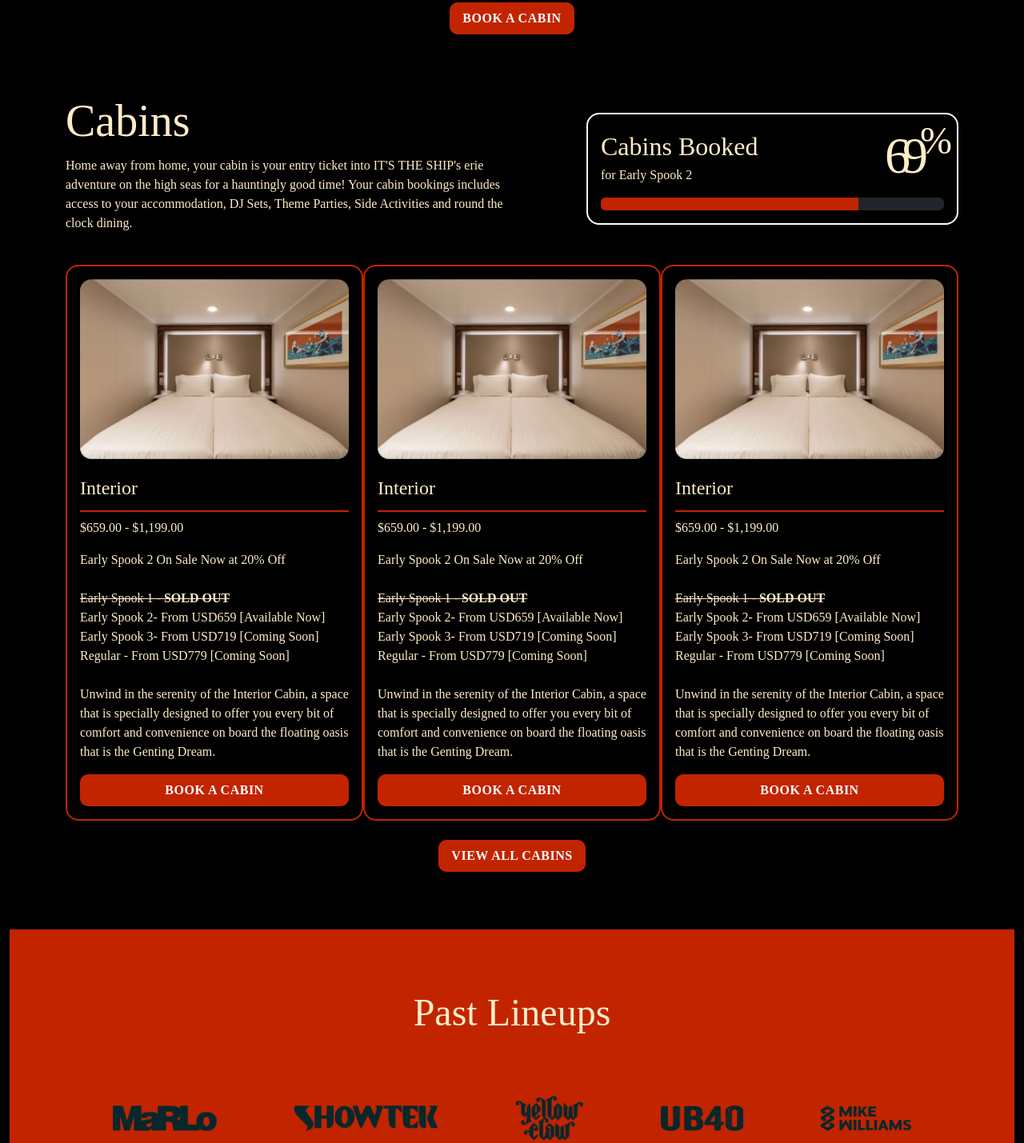
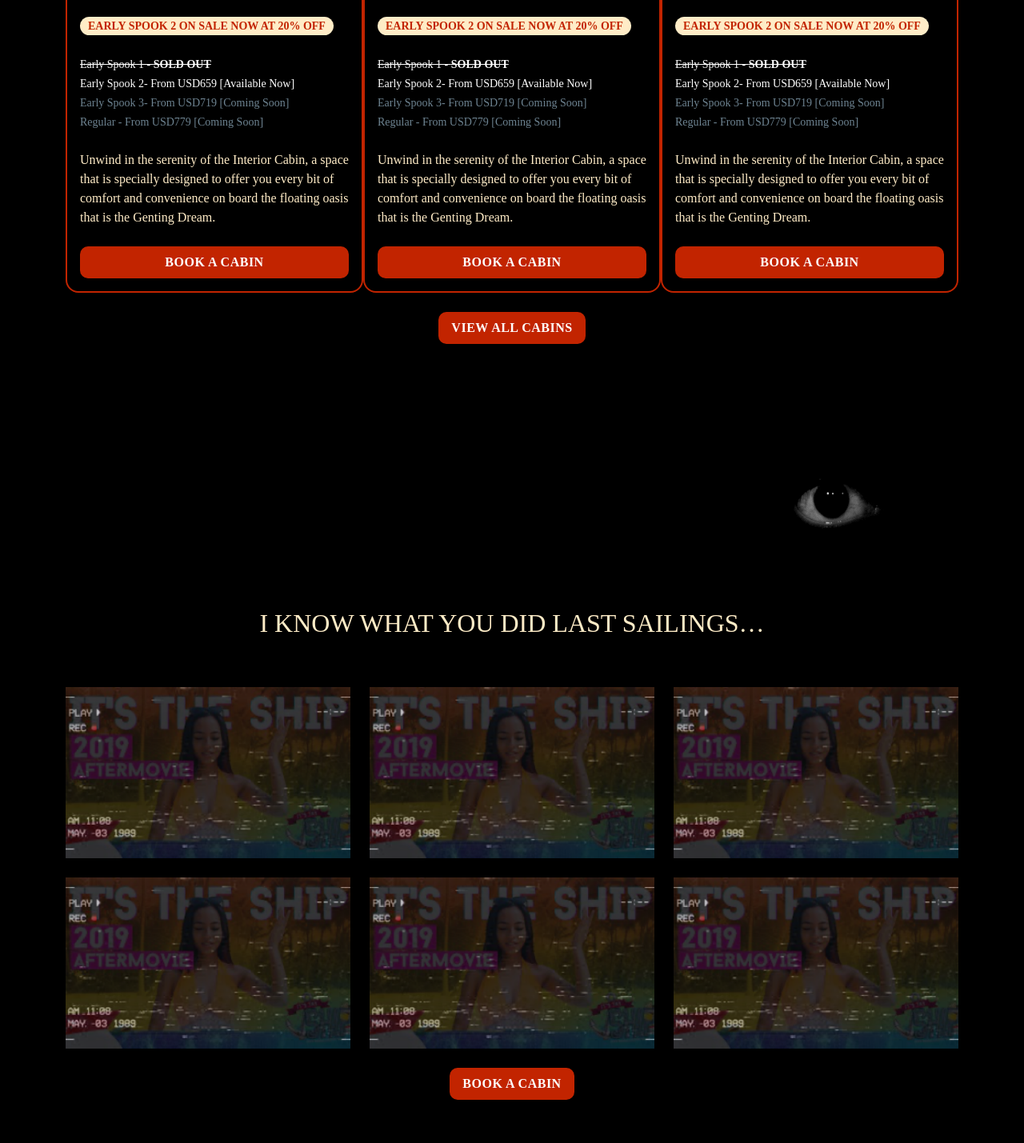
Before and after one commit to findhanim/its-the-ship, a Gatsby site: page / in a window 1280 px wide. Shown: the part 3272-4701 px from the top of the page at 80% size. Built offline with nearby package versions, Linux system fonts and the light colour scheme; Gatsby itself is replaced by a stand-in of ours; a web font is replaced by a local one.

Commit message:
Updated Lineups and Reels sections

```diff
--- a/src/components/CardInfo.js
+++ b/src/components/CardInfo.js
@@ -9,25 +9,28 @@
       <img src={CabinInterior} className="col-12 pb-3" alt="its-logo" />
       <h5 className="border-bottom border-2 border-danger pb-2">Interior</h5>
       <p>$659.00 - $1,199.00</p>
-      <tag>Early Spook 2 On Sale Now at 20% Off</tag>
-      <br /> <br />
-      <e>
+      <span className="beige-tag my-2">
+        Early Spook 2 On Sale Now at 20% Off
+      </span>
+      <br />
+      <br />
+      <span className="white">
         <s>
           Early Spook 1 - <b>SOLD OUT</b>
         </s>
-      </e>
+      </span>
       <br />
-      <e>Early Spook 2- From USD659 [Available Now]</e>
+      <span className="white">Early Spook 2- From USD659 [Available Now]</span>
       <br />
-      <d>Early Spook 3- From USD719 [Coming Soon]</d>
+      <span className="muted">Early Spook 3- From USD719 [Coming Soon]</span>
       <br />
-      <d> Regular - From USD779 [Coming Soon]</d>
+      <span className="muted">Regular - From USD779 [Coming Soon]</span>
       <p className="mt-4">
         Unwind in the serenity of the Interior Cabin, a space that is specially
         designed to offer you every bit of comfort and convenience on board the
         floating oasis that is the Genting Dream.
       </p>
-      <Button className="col-12">Book A Cabin</Button>
+      <Button className="col-12 mt-2">Book A Cabin</Button>
     </div>
   )
 }
--- a/src/components/CardProgress.js
+++ b/src/components/CardProgress.js
@@ -2,7 +2,7 @@
 
 export default function CardProgress() {
   return (
-    <div
+    <main
       id="cabin-booked"
       className="col-lg-5 border border-2 border-white rounded-4 p-3"
     >
@@ -27,6 +27,6 @@
           aria-valuemax="100"
         ></div>
       </div>
-    </div>
+    </main>
   )
 }
--- a/src/components/LogoGroup.js
+++ b/src/components/SectionLineups.js
@@ -1,11 +1,12 @@
 import React from 'react'
+// Assets
 import logoMarlo from '../assets/images/logo/logo-marlo.png'
 import logoMikeWilliams from '../assets/images/logo/logo-mike-williams.png'
 import logoShowtek from '../assets/images/logo/logo-showtek.png'
 import logoUb40 from '../assets/images/logo/logo-ub40.png'
 import logoYellowClaw from '../assets/images/logo/logo-yellow-claw.png'
 
-export default function LogoGroup() {
+export default function SectionLineups() {
   return (
     <main className="pt-5">
       <div className="d-lg-flex justify-content-between align-items-center py-3">
--- /dev/null
+++ b/src/components/SectionReels.js
@@ -0,0 +1,36 @@
+import React from 'react'
+// Assets
+import thumbnail from '../assets/images/image/thumbnail-dummy.png'
+
+export default function SectionReels() {
+  return (
+    <main>
+      <div className="d-lg-flex">
+        <div class="row gx-4">
+          <div className="col-lg-4">
+            <img src={thumbnail} width="100%" alt="header-its" />
+          </div>
+          <div className="col-lg-4">
+            <img src={thumbnail} width="100%" alt="header-its" />
+          </div>
+          <div className="col-lg-4">
+            <img src={thumbnail} width="100%" alt="header-its" />
+          </div>
+        </div>
+      </div>
+      <div className="d-lg-flex my-4">
+        <div class="row gx-4">
+          <div className="col-lg-4">
+            <img src={thumbnail} width="100%" alt="header-its" />
+          </div>
+          <div className="col-lg-4">
+            <img src={thumbnail} width="100%" alt="header-its" />
+          </div>
+          <div className="col-lg-4">
+            <img src={thumbnail} width="100%" alt="header-its" />
+          </div>
+        </div>
+      </div>
+    </main>
+  )
+}
--- a/src/components/Tabs.js
+++ b/src/components/Tabs.js
@@ -2,7 +2,7 @@
 
 export default function Tabs() {
   return (
-    <div>
+    <main>
       <div class="d-flex align-items-start">
         <div
           class="nav flex-column nav-pills me-3"
@@ -94,6 +94,6 @@
           </div>
         </div>
       </div>
-    </div>
+    </main>
   )
 }
--- a/src/pages/index.js
+++ b/src/pages/index.js
@@ -4,16 +4,17 @@
 import CardProgress from '../components/CardProgress'
 import CardInfo from '../components/CardInfo'
 import Navigation from '../components/Navigation'
+import SectionLineups from '../components/SectionLineups'
+import SectionReels from '../components/SectionReels'
 import Tabs from '../components/Tabs'
 // Assets
+import dividerDrip from '../assets/images/png/divider-drip.png'
+import gifEye from '../assets/images/gif/gif-eye.gif'
 import headerIts from '../assets/images/png/header-its.png'
 import headerCollage from '../assets/images/png/header-collage.png'
 import headerPhotoburn from '../assets/images/png/header-photoburn.png'
 import headlinersTitle from '../assets/images/image/headliners-title.png'
 import headlinersFrame from '../assets/images/png/headliners-frame.png'
-import thumbnail from '../assets/images/image/thumbnail-dummy.png'
-import dividerDrip from '../assets/images/png/divider-drip.png'
-import LogoGroup from '../components/LogoGroup'
 
 const IndexPage = () => {
   return (
@@ -93,43 +94,8 @@
             {/* Tabs */}
             <Tabs></Tabs>
           </section>
-          {/* Previous Reels */}
+          {/* Cabins */}
           <section className="py-5">
-            <h3 className="d-lg-flex justify-content-center pb-5">
-              I KNOW WHAT YOU DID LAST SAILINGS…
-            </h3>
-            <div className="d-lg-flex">
-              <div class="row gx-4">
-                <div className="col-lg-4">
-                  <img src={thumbnail} width="100%" alt="header-its" />
-                </div>
-                <div className="col-lg-4">
-                  <img src={thumbnail} width="100%" alt="header-its" />
-                </div>
-                <div className="col-lg-4">
-                  <img src={thumbnail} width="100%" alt="header-its" />
-                </div>
-              </div>
-            </div>
-            <div className="d-lg-flex my-4">
-              <div class="row gx-4">
-                <div className="col-lg-4">
-                  <img src={thumbnail} width="100%" alt="header-its" />
-                </div>
-                <div className="col-lg-4">
-                  <img src={thumbnail} width="100%" alt="header-its" />
-                </div>
-                <div className="col-lg-4">
-                  <img src={thumbnail} width="100%" alt="header-its" />
-                </div>
-              </div>
-            </div>
-            <div className="d-lg-flex justify-content-center">
-              <Button>Book A Cabin</Button>
-            </div>
-          </section>
-          {/* Cabins */}
-          <section>
             <div className="d-lg-flex col-lg-12 my-4 align-items-center">
               {/* Description */}
               <div className="col-lg-6">
@@ -157,12 +123,26 @@
               <Button>View All Cabins</Button>
             </div>
           </section>
+          {/* Previous Reels */}
+          <section className="pb-5">
+            {/* Eye gif */}
+            <div className="d-lg-flex justify-content-end">
+              <img src={gifEye} height="253px" alt="gif-eye" />
+            </div>
+            <h3 className="d-lg-flex justify-content-center pb-5">
+              I KNOW WHAT YOU DID LAST SAILINGS…
+            </h3>
+            <SectionReels></SectionReels>
+            <div className="d-lg-flex justify-content-center">
+              <Button>Book A Cabin</Button>
+            </div>
+          </section>
         </div>
         {/* Past Lineups */}
         <section className="bg-red d-lg-flex justify-content-center align-items-center py-5">
           <div className="container col-lg-10 row">
             <h2 className="mt-4 text-center">Past Lineups</h2>
-            <LogoGroup></LogoGroup>
+            <SectionLineups></SectionLineups>
           </div>
         </section>
         <img src={dividerDrip} width="100%" alt="divider-drip" />
--- a/src/styles/global.css
+++ b/src/styles/global.css
@@ -101,7 +101,7 @@
   color: var(--accent);
   font-size: 14px;
   font-weight: 600;
-  padding: 2px 10px;
+  padding: 4px 10px;
   text-transform: uppercase;
 }
 .red-tag {
```
